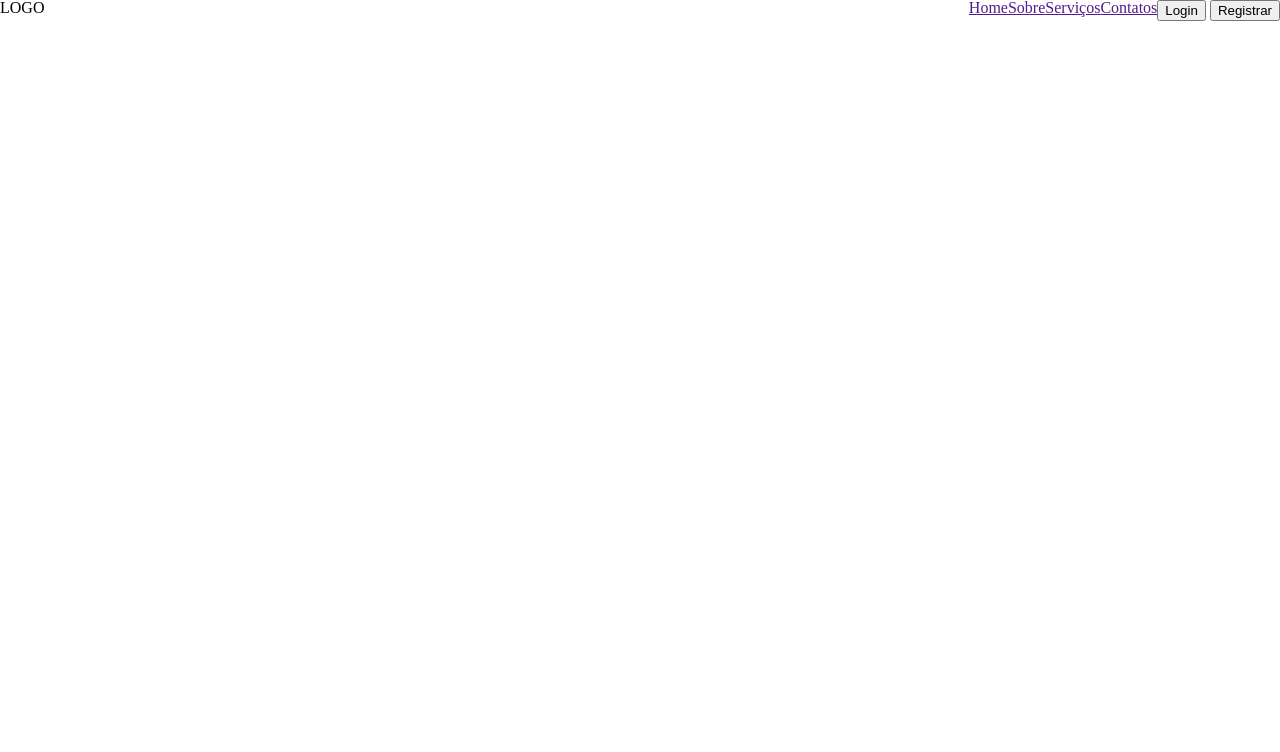
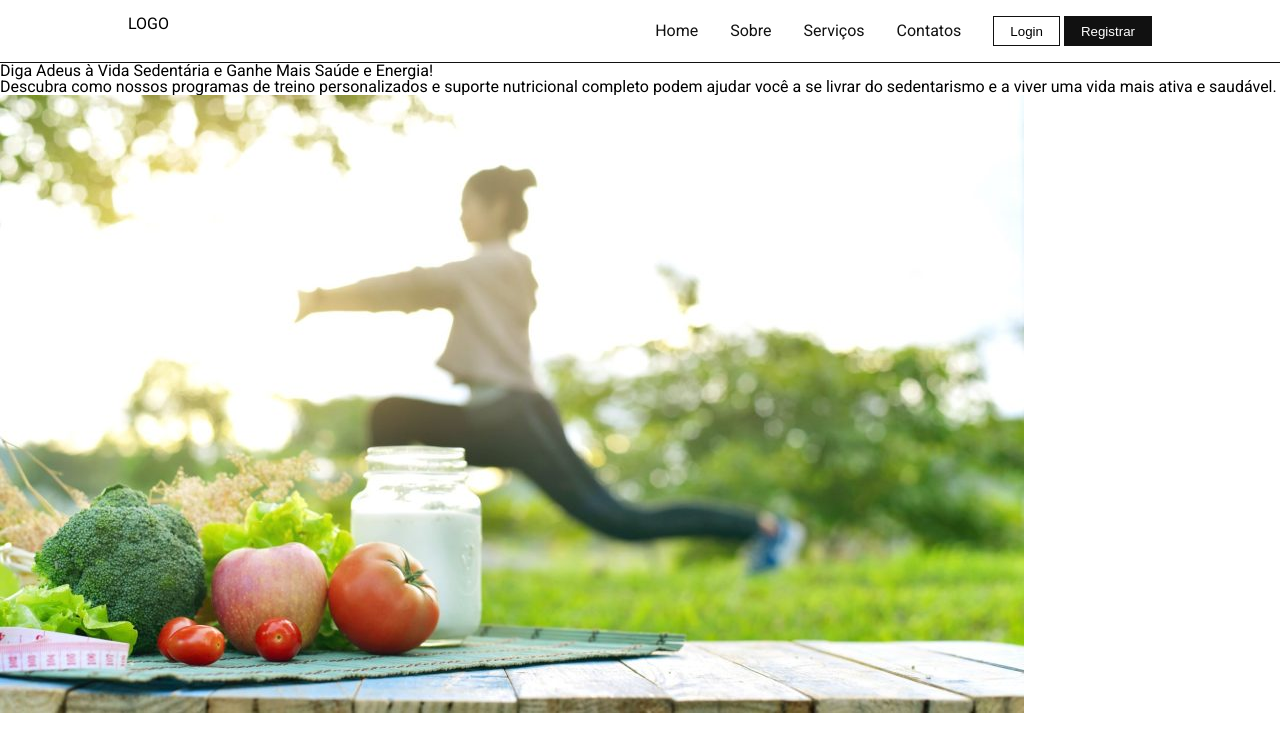
Before and after one commit to henriqueferreiradev/fit-life-landing, a plain HTML site: page index.html in a window 1280 px wide. Drawn offline with Linux system fonts and the light colour scheme.

Commit message:
initial commit

```diff
--- a/index.html
+++ b/index.html
@@ -4,11 +4,15 @@
     <meta charset="UTF-8">
     <meta name="viewport" content="width=device-width, initial-scale=1.0">
     <title>Fit Life</title>
+    <link rel="preconnect" href="https://fonts.googleapis.com">
+    <link rel="preconnect" href="https://fonts.gstatic.com" crossorigin>
+    <link href="https://fonts.googleapis.com/css2?family=Roboto:ital,wght@0,100;0,300;0,400;0,500;0,700;0,900;1,100;1,300;1,400;1,500;1,700;1,900&display=swap" rel="stylesheet">
     <link rel="stylesheet" href="./styles/styles.css">
+
 </head>
 <body>
-    <header>
-        <div class="cabecalho">
+    <header class="cabecalho">
+        <div class="cabecalho-items">
             <h3>LOGO</h3>
             <div class="nav-bar">
                 <nav class="nav-menu">
@@ -17,9 +21,9 @@
                         <li class="nav-link"><a href="">Sobre</a></li>
                         <li class="nav-link"><a href="">Serviços</a></li>
                         <li class="nav-link"><a href="">Contatos</a></li>
-                        <div>
-                            <button class="nav-button">Login</button>
-                            <button class="nav-button">Registrar</button>
+                        <div class="buttons">
+                            <button class="button-log">Login</button>
+                            <button class="button-reg">Registrar</button>
                         </div>
                     </ul>
 
@@ -27,5 +31,12 @@
             </div>
         </div>
     </header>
+    <main>
+        <section>
+            <h2>Diga Adeus à Vida Sedentária e Ganhe Mais Saúde e Energia!</h2>
+            <p>Descubra como nossos programas de treino personalizados e suporte nutricional completo podem ajudar você a se livrar do sedentarismo e a viver uma vida mais ativa e saudável.</p>
+            <img src="./assets/imagem-1.jpg" alt="vida saudável">
+        </section>
+    </main>
 </body>
 </html>
--- a/styles/reset/reset.css
+++ b/styles/reset/reset.css
@@ -22,6 +22,7 @@ time, mark, audio, video {
 	font-size: 100%;
 	font: inherit;
 	vertical-align: baseline;
+	text-decoration: none;
 }
 /* HTML5 display-role reset for older browsers */
 article, aside, details, figcaption, figure,
--- a/styles/styles.css
+++ b/styles/styles.css
@@ -2,18 +2,52 @@
 
 
 :root {
-    --fonte-principal: 'Roboto'
-    --preto-q1: #111111
+    --fonte-principal: 'Roboto';
+    --preto-q1: #111111;
+    --branco: #FFFFFF;
 }
 body {
     font-family: var(--fonte-principal);
     font-size: 16px;
+
 }
 .cabecalho {
+    width: 100vw;
+    border-bottom: 1px solid var(--preto-q1);
+
+
+
+
+
+}
+.cabecalho-items {
     display: flex;
     justify-content: space-between;
+    margin: 1em 8em;
+    align-content: center;
+
+
+}
+.nav-menu a {
+    color: var(--preto-q1);
+}
+.nav-menu ul {
+    display: flex;
+    gap: 2em;
+    align-items: center;
+    color: var(--preto-q1);
 }
 
-.nav-menu ul {
-    display: flex;
+.button-log, .button-reg {
+
+    padding: 0.5em 1.2em;
 }
+.button-log {
+    border: 1px solid var(--preto-q1);
+    background-color: transparent;
+}
+.button-reg {
+    border: 1px solid var(--preto-q1);
+    background-color: var(--preto-q1);
+    color: var(--branco);
+}
```
Also changed, not shown: assets/imagem-1.jpg (added).
